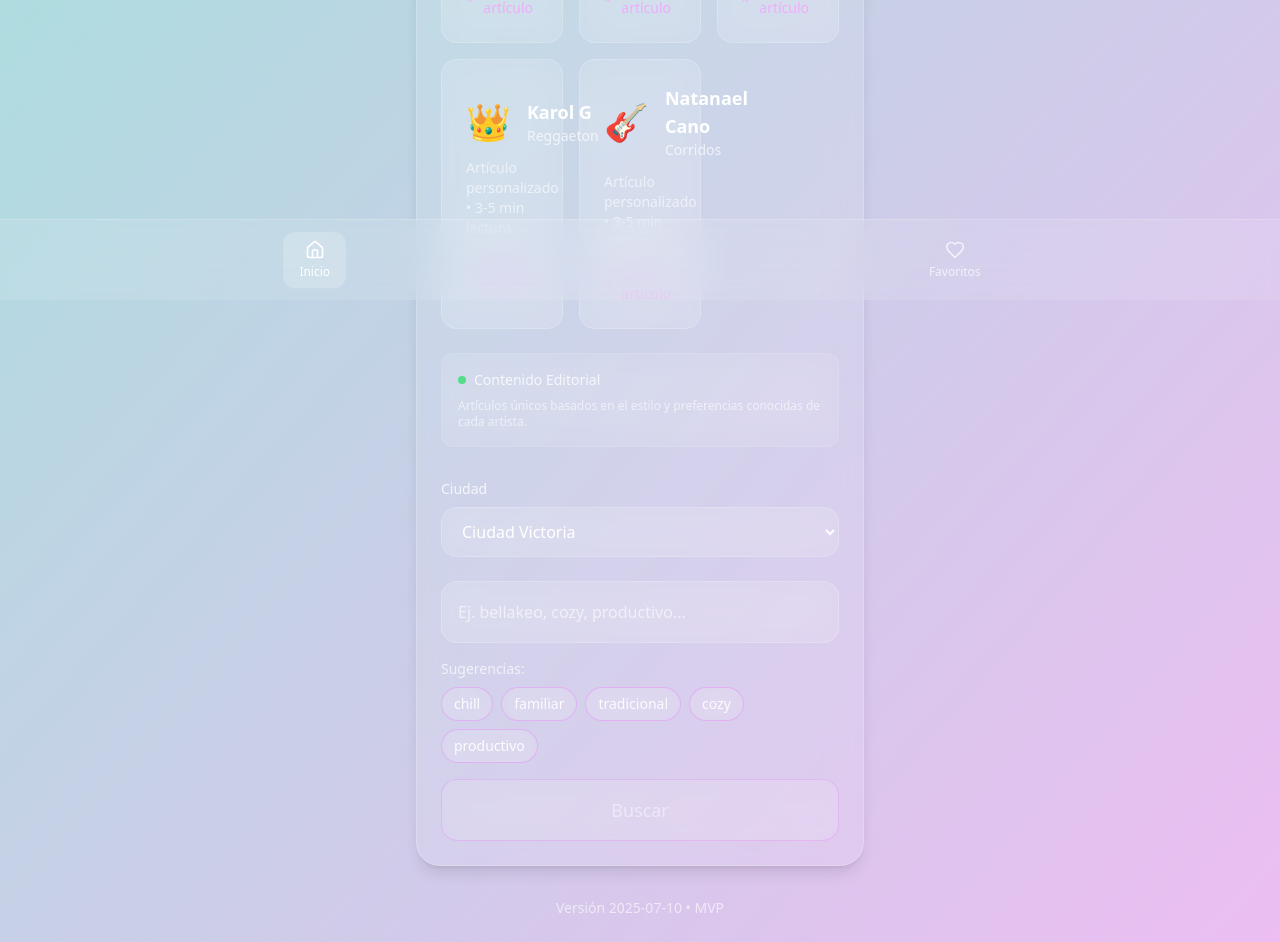
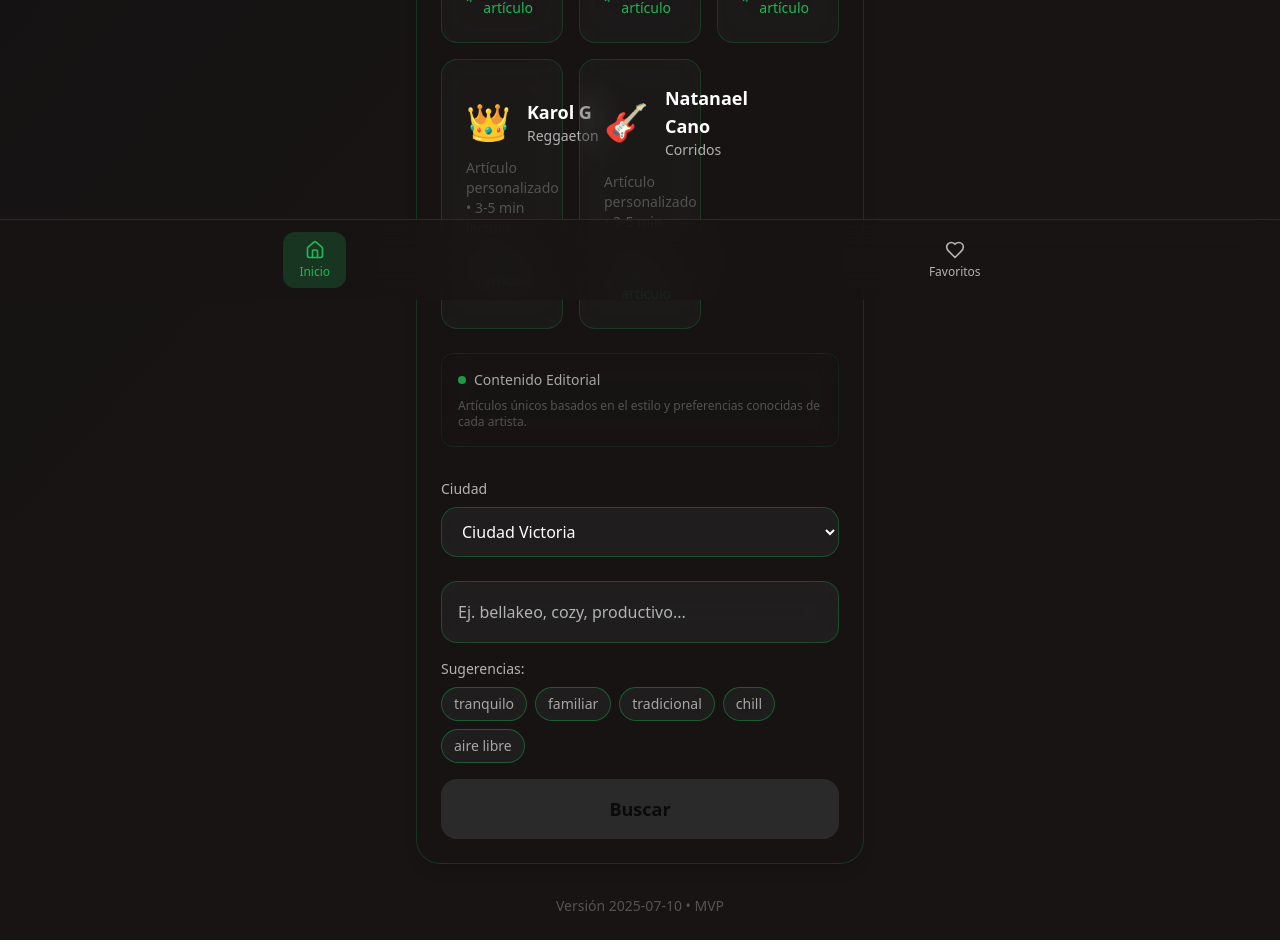
Before and after one commit to raulgabino/https-github.com-raulgabino-YCV02, a Next.js app: page / in a window 1280 px wide. Shown: the part 500-1442 px from the top of the page. Built offline with nearby package versions, Linux system fonts and the light colour scheme.

Commit message:
style: update design colors inspired by Spotify
Change background gradient, button colors, and text styles to match Spotify's palette.

Co-authored-by: null <20261576+raulgabino@users.noreply.github.com>

```diff
--- a/app/components/CitySelect.tsx
+++ b/app/components/CitySelect.tsx
@@ -1,7 +1,7 @@
 "use client"
 
 import { useState, useEffect } from "react"
-import { copy } from "../lib/i18n"
+import { copy, cities } from "../lib/i18n"
 
 interface CitySelectProps {
   onCityChange: (city: string) => void
@@ -13,7 +13,7 @@ export default function CitySelect({ onCityChange, defaultCity = "Ciudad Victori
 
   useEffect(() => {
     const savedCity = localStorage.getItem("city")
-    if (savedCity && Object.keys(copy.cities).includes(savedCity)) {
+    if (savedCity && Object.keys(cities).includes(savedCity)) {
       setSelectedCity(savedCity)
       onCityChange(savedCity)
     }
@@ -27,14 +27,14 @@ export default function CitySelect({ onCityChange, defaultCity = "Ciudad Victori
 
   return (
     <div className="relative">
-      <label className="block text-sm font-medium text-white/80 mb-2">{copy.landing.cityLabel}</label>
+      <label className="block text-sm font-medium text-gray-400 mb-2">{copy.landing.cityLabel}</label>
       <select
         value={selectedCity}
         onChange={(e) => handleCityChange(e.target.value)}
-        className="w-full px-4 py-3 rounded-2xl bg-white/10 backdrop-blur-lg border border-white/20 text-white placeholder-white/60 focus:outline-none focus:ring-2 focus:ring-fuchsia-400/60 focus:border-transparent"
+        className="w-full px-4 py-3 rounded-2xl bg-gray-700/50 backdrop-blur-lg border border-spotify-green/30 text-white placeholder-gray-400 focus:outline-none focus:ring-2 focus:ring-spotify-green focus:border-transparent"
       >
-        {Object.entries(copy.cities).map(([key, value]) => (
-          <option key={key} value={key} className="bg-gray-900 text-white">
+        {Object.entries(cities).map(([key, value]) => (
+          <option key={key} value={key} className="bg-gray-800 text-white">
             {value}
           </option>
         ))}
--- a/app/components/NavBar.tsx
+++ b/app/components/NavBar.tsx
@@ -9,12 +9,14 @@ export default function NavBar() {
   const pathname = usePathname()
 
   return (
-    <nav className="fixed bottom-0 left-0 right-0 z-50 bg-white/10 backdrop-blur-lg border-t border-white/20">
+    <nav className="fixed bottom-0 left-0 right-0 z-50 bg-gray-800/80 backdrop-blur-lg border-t border-spotify-green/20">
       <div className="flex items-center justify-around py-3">
         <Link
           href="/"
           className={`flex flex-col items-center gap-1 px-4 py-2 rounded-xl transition-all duration-200 ${
-            pathname === "/" ? "bg-white/20 text-white" : "text-white/70 hover:text-white hover:bg-white/10"
+            pathname === "/"
+              ? "bg-spotify-green/20 text-spotify-green"
+              : "text-gray-400 hover:text-spotify-green hover:bg-spotify-green/10"
           }`}
         >
           <Home size={20} />
@@ -24,7 +26,9 @@ export default function NavBar() {
         <Link
           href="/favorites"
           className={`flex flex-col items-center gap-1 px-4 py-2 rounded-xl transition-all duration-200 ${
-            pathname === "/favorites" ? "bg-white/20 text-white" : "text-white/70 hover:text-white hover:bg-white/10"
+            pathname === "/favorites"
+              ? "bg-spotify-green/20 text-spotify-green"
+              : "text-gray-400 hover:text-spotify-green hover:bg-spotify-green/10"
           }`}
         >
           <Heart size={20} />
--- a/app/components/PersonalitySelector.tsx
+++ b/app/components/PersonalitySelector.tsx
@@ -24,11 +24,11 @@ export default function PersonalitySelector({ city }: PersonalitySelectorProps)
       className="mb-8"
     >
       <div className="flex items-center gap-2 mb-4">
-        <Sparkles size={24} className="text-fuchsia-400" />
+        <Sparkles size={24} className="text-spotify-green" />
         <h2 className="text-xl font-bold text-white">¿Dónde irían las estrellas?</h2>
       </div>
 
-      <p className="text-white/70 mb-6 text-sm">
+      <p className="text-gray-400 mb-6 text-sm">
         Descubre artículos únicos sobre los lugares que visitarían tus artistas favoritos en {city}
       </p>
 
@@ -40,7 +40,7 @@ export default function PersonalitySelector({ city }: PersonalitySelectorProps)
             animate={{ y: 0, opacity: 1 }}
             transition={{ delay: 0.1 * index, duration: 0.5 }}
             onClick={() => handlePersonalityClick(personality.slug)}
-            className="group p-6 bg-white/10 backdrop-blur-lg rounded-2xl border border-white/20 hover:bg-white/20 transition-all duration-300 text-left"
+            className="group p-6 bg-gray-700/30 backdrop-blur-lg rounded-2xl border border-spotify-green/20 hover:bg-gray-700/50 hover:border-spotify-green/40 transition-all duration-300 text-left"
             whileHover={{ scale: 1.02 }}
             whileTap={{ scale: 0.98 }}
           >
@@ -50,13 +50,13 @@ export default function PersonalitySelector({ city }: PersonalitySelectorProps)
               </div>
               <div>
                 <div className="font-bold text-white text-lg">{personality.name}</div>
-                <div className="text-white/70 text-sm">{personality.category}</div>
+                <div className="text-gray-400 text-sm">{personality.category}</div>
               </div>
             </div>
 
-            <div className="text-white/60 text-sm mb-3">Artículo personalizado • 3-5 min lectura</div>
+            <div className="text-gray-500 text-sm mb-3">Artículo personalizado • 3-5 min lectura</div>
 
-            <div className="flex items-center gap-2 text-fuchsia-300 text-sm font-medium">
+            <div className="flex items-center gap-2 text-spotify-green text-sm font-medium">
               <Sparkles size={14} />
               <span>Leer artículo</span>
             </div>
@@ -68,13 +68,13 @@ export default function PersonalitySelector({ city }: PersonalitySelectorProps)
         initial={{ y: 20, opacity: 0 }}
         animate={{ y: 0, opacity: 1 }}
         transition={{ delay: 0.8, duration: 0.5 }}
-        className="mt-6 p-4 bg-white/5 backdrop-blur-lg rounded-xl border border-white/10"
+        className="mt-6 p-4 bg-gray-800/20 backdrop-blur-lg rounded-xl border border-spotify-green/10"
       >
         <div className="flex items-center gap-2 mb-2">
-          <div className="w-2 h-2 bg-green-400 rounded-full animate-pulse" />
-          <span className="text-white/80 text-sm font-medium">Contenido Editorial</span>
+          <div className="w-2 h-2 bg-spotify-green rounded-full animate-pulse" />
+          <span className="text-gray-300 text-sm font-medium">Contenido Editorial</span>
         </div>
-        <p className="text-white/60 text-xs">
+        <p className="text-gray-500 text-xs">
           Artículos únicos basados en el estilo y preferencias conocidas de cada artista.
         </p>
       </motion.div>
--- a/app/components/VibeInput.tsx
+++ b/app/components/VibeInput.tsx
@@ -50,18 +50,18 @@ export default function VibeInput({ onSearch, city }: VibeInputProps) {
           onChange={(e) => setMood(e.target.value)}
           onKeyPress={handleKeyPress}
           placeholder={copy.landing.placeholder}
-          className="w-full px-4 py-4 rounded-2xl bg-white/10 backdrop-blur-lg border border-white/20 text-white placeholder-white/60 focus:outline-none focus:ring-2 focus:ring-fuchsia-400/60 focus:border-transparent text-lg"
+          className="w-full px-4 py-4 rounded-2xl bg-gray-700/50 backdrop-blur-lg border border-spotify-green/30 text-white placeholder-gray-400 focus:outline-none focus:ring-2 focus:ring-spotify-green focus:border-transparent text-lg"
         />
       </div>
 
       <div className="space-y-2">
-        <p className="text-sm text-white/70">{copy.landing.suggestedChips}</p>
+        <p className="text-sm text-gray-400">{copy.landing.suggestedChips}</p>
         <div className="flex flex-wrap gap-2">
           {suggestedChips.map((chip) => (
             <button
               key={chip}
               onClick={() => handleChipClick(chip)}
-              className="px-3 py-1.5 rounded-full bg-white/10 backdrop-blur-lg border border-fuchsia-400/40 text-white/90 text-sm hover:bg-white/20 transition-all duration-200"
+              className="px-3 py-1.5 rounded-full bg-gray-700/50 backdrop-blur-lg border border-spotify-green/40 text-gray-300 text-sm hover:bg-spotify-green/20 hover:text-spotify-green transition-all duration-200"
             >
               {chip}
             </button>
@@ -72,7 +72,7 @@ export default function VibeInput({ onSearch, city }: VibeInputProps) {
       <button
         onClick={handleSearch}
         disabled={!mood.trim()}
-        className="w-full py-4 rounded-2xl bg-white/20 backdrop-blur-lg border border-fuchsia-400/60 text-white font-medium text-lg hover:bg-white/30 transition-all duration-200 disabled:opacity-50 disabled:cursor-not-allowed"
+        className="w-full py-4 rounded-2xl bg-spotify-green hover:bg-spotify-green-dark text-black font-bold text-lg transition-all duration-200 disabled:opacity-50 disabled:cursor-not-allowed disabled:bg-gray-600"
       >
         {copy.landing.searchButton}
       </button>
--- a/app/globals.css
+++ b/app/globals.css
@@ -63,42 +63,43 @@
     overflow-x: hidden;
     font-family: system-ui, -apple-system, BlinkMacSystemFont, "Segoe UI", Roboto, "Helvetica Neue", Arial, sans-serif;
     min-height: 100vh;
+    background: linear-gradient(135deg, #191414 0%, #121212 50%, #0d1117 100%);
   }
 }
 
-/* Glass morphism utilities */
+/* Glass morphism utilities - Spotify style */
 .glass {
-  background: rgba(255, 255, 255, 0.1);
+  background: rgba(40, 40, 40, 0.3);
   backdrop-filter: blur(16px);
-  border: 1px solid rgba(255, 255, 255, 0.2);
+  border: 1px solid rgba(29, 185, 84, 0.2);
   border-radius: 1rem;
 }
 
 .glass-card {
-  background: rgba(255, 255, 255, 0.1);
+  background: rgba(40, 40, 40, 0.3);
   backdrop-filter: blur(16px);
-  border: 1px solid rgba(255, 255, 255, 0.2);
+  border: 1px solid rgba(29, 185, 84, 0.2);
   border-radius: 1.5rem;
-  box-shadow: 0 8px 32px rgba(0, 0, 0, 0.1);
+  box-shadow: 0 8px 32px rgba(0, 0, 0, 0.3);
 }
 
-/* Custom scrollbar */
+/* Custom scrollbar - Spotify style */
 ::-webkit-scrollbar {
   width: 6px;
 }
 
 ::-webkit-scrollbar-track {
-  background: rgba(255, 255, 255, 0.1);
+  background: rgba(40, 40, 40, 0.3);
   border-radius: 3px;
 }
 
 ::-webkit-scrollbar-thumb {
-  background: rgba(255, 255, 255, 0.3);
+  background: rgba(29, 185, 84, 0.6);
   border-radius: 3px;
 }
 
 ::-webkit-scrollbar-thumb:hover {
-  background: rgba(255, 255, 255, 0.5);
+  background: rgba(29, 185, 84, 0.8);
 }
 
 /* Smooth transitions */
@@ -113,7 +114,7 @@
   }
 
   .hover\:bg-white\/30:hover {
-    background-color: rgba(255, 255, 255, 0.2);
+    background-color: rgba(40, 40, 40, 0.4);
   }
 }
 
--- a/app/layout.tsx
+++ b/app/layout.tsx
@@ -24,7 +24,7 @@ export default function RootLayout({
 }) {
   return (
     <html lang="es">
-      <body className="bg-gradient-to-br from-teal-500/40 to-fuchsia-600/30 min-h-screen font-sans">
+      <body className="bg-gradient-to-br from-gray-900 via-gray-800 to-spotify-black min-h-screen font-sans">
         {children}
         <NavBar />
       </body>
--- a/app/lib/i18n.ts
+++ b/app/lib/i18n.ts
@@ -20,25 +20,28 @@ export const copy = {
     empty: "No tienes favoritos aún",
     emptySubtitle: "Explora lugares y guarda los que más te gusten",
   },
-  cities: {
-    "Ciudad Victoria": "Ciudad Victoria",
-    Monterrey: "Monterrey",
-    Guadalajara: "Guadalajara",
-    CDMX: "CDMX",
-  },
   navigation: {
     home: "Inicio",
     favorites: "Favoritos",
   },
 }
 
-export const getTopTokensByCity = (city: string): string[] => {
+export const cities = {
+  "Ciudad Victoria": "Ciudad Victoria",
+  Monterrey: "Monterrey",
+  Guadalajara: "Guadalajara",
+  CDMX: "Ciudad de México",
+  "San Francisco": "San Francisco",
+}
+
+export function getTopTokensByCity(city: string): string[] {
   const cityTokens: Record<string, string[]> = {
-    "Ciudad Victoria": ["chill", "familiar", "tradicional", "cozy", "productivo"],
-    Monterrey: ["bellakeo", "elegante", "chill", "productivo", "familiar"],
-    Guadalajara: ["tradicional", "mariachi", "familiar", "chill", "cultura"],
-    CDMX: ["hipster", "arte", "cultura", "bellakeo", "gourmet"],
+    "Ciudad Victoria": ["tranquilo", "familiar", "tradicional", "chill", "aire libre"],
+    Monterrey: ["industrial", "moderno", "cabrito", "familiar", "tradicional"],
+    Guadalajara: ["mariachi", "tradicional", "tequila", "cultura", "fiesta"],
+    "Ciudad de México": ["cosmopolita", "arte", "cultura", "diverso", "urbano"],
+    "San Francisco": ["tech", "hipster", "chill", "productivo", "gourmet"],
   }
 
-  return cityTokens[city] || ["chill", "cozy", "familiar", "tradicional", "productivo"]
+  return cityTokens[city] || ["chill", "moderno", "familiar"]
 }
--- a/app/page.tsx
+++ b/app/page.tsx
@@ -61,7 +61,7 @@ export default function Home() {
             initial={{ y: 20, opacity: 0 }}
             animate={{ y: 0, opacity: 1 }}
             transition={{ delay: 0.3, duration: 0.5 }}
-            className="text-lg text-white/80"
+            className="text-lg text-gray-400"
           >
             {copy.landing.subtitle}
           </motion.p>
@@ -72,7 +72,7 @@ export default function Home() {
           initial={{ y: 30, opacity: 0 }}
           animate={{ y: 0, opacity: 1 }}
           transition={{ delay: 0.4, duration: 0.5 }}
-          className="space-y-6 bg-white/10 backdrop-blur-lg rounded-3xl p-6 border border-white/20 shadow-lg"
+          className="space-y-6 bg-gray-800/30 backdrop-blur-lg rounded-3xl p-6 border border-spotify-green/20 shadow-lg"
         >
           <PersonalitySelector city={selectedCity} />
 
@@ -88,7 +88,7 @@ export default function Home() {
           transition={{ delay: 0.6, duration: 0.5 }}
           className="text-center"
         >
-          <p className="text-white/60 text-sm">Versión 2025-07-10 • MVP</p>
+          <p className="text-gray-500 text-sm">Versión 2025-07-10 • MVP</p>
         </motion.div>
       </motion.div>
     </main>
--- a/tailwind.config.ts
+++ b/tailwind.config.ts
@@ -61,12 +61,25 @@ const config: Config = {
           DEFAULT: "hsl(var(--card))",
           foreground: "hsl(var(--card-foreground))",
         },
-        teal: {
-          500: "#14b8a6",
+        // Spotify-inspired colors
+        spotify: {
+          green: "#1DB954",
+          "green-dark": "#1ed760",
+          "green-light": "#1fdf64",
+          black: "#191414",
+          "dark-gray": "#121212",
+          "medium-gray": "#282828",
+          "light-gray": "#B3B3B3",
+          "text-gray": "#A7A7A7",
         },
-        fuchsia: {
-          400: "#e879f9",
-          600: "#c026d3",
+        gray: {
+          900: "#121212",
+          800: "#191414",
+          700: "#282828",
+          600: "#404040",
+          500: "#535353",
+          400: "#B3B3B3",
+          300: "#A7A7A7",
         },
       },
       borderRadius: {
```
